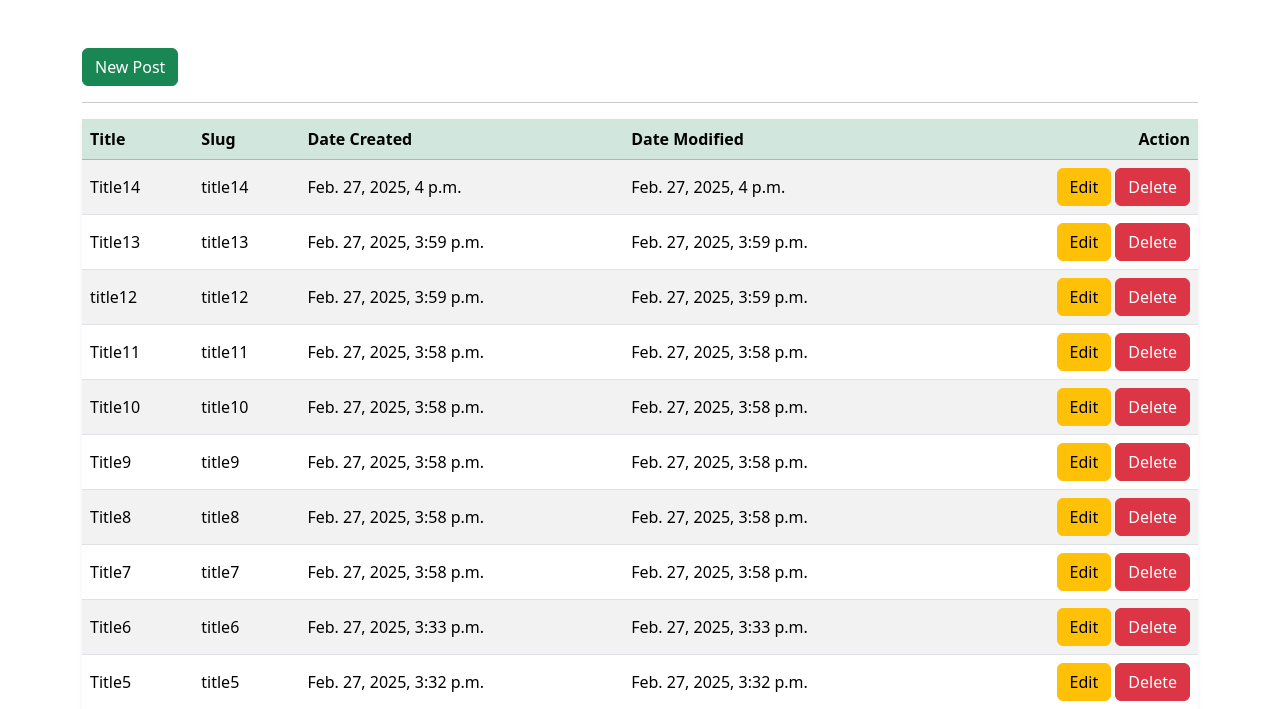
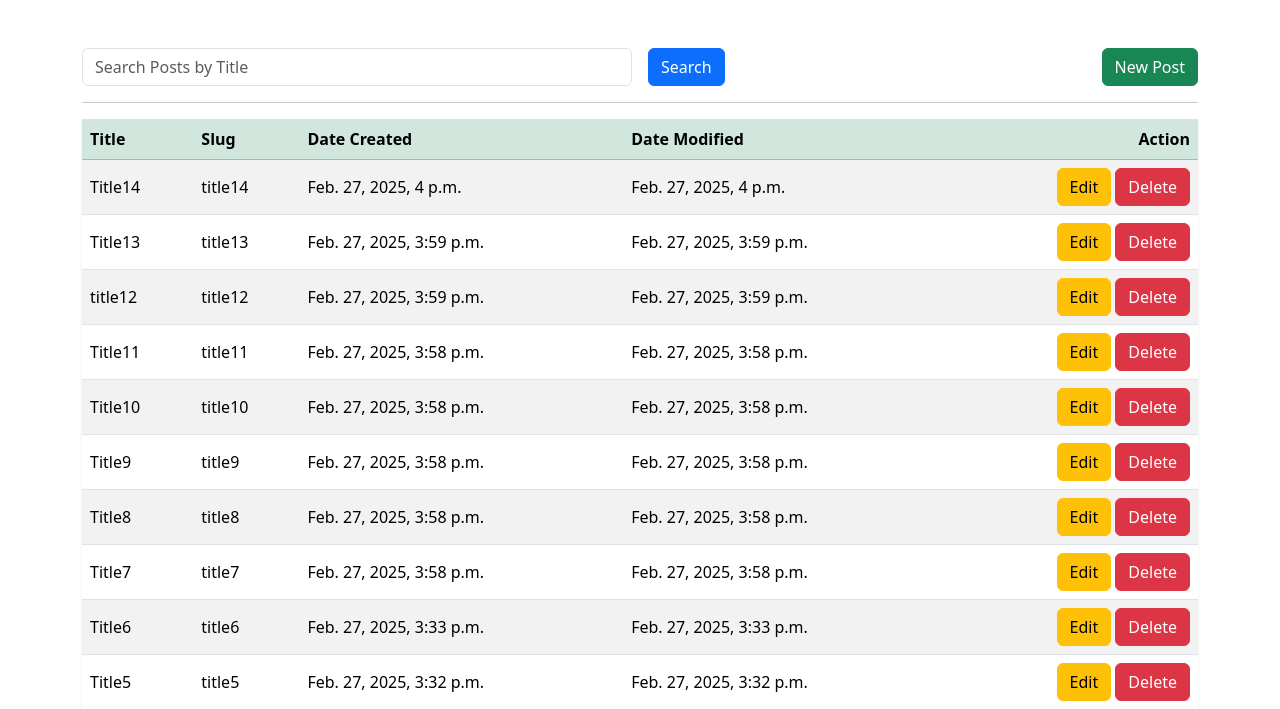
Before and after one commit to Otaxonov/Django-Framework, a Django app: page /account/posts/ in a window 1280 px wide. Shown: the part 56-765 px from the top of the page. Run offline with Django 5.2, Linux system fonts and the light colour scheme; a user stored in the database is signed in; data comes from the database, SQL or seed files in the repository; some libraries are stand-ins or nearby versions.

Commit message:
Blog App

```diff
--- a/DFA/settings.py
+++ b/DFA/settings.py
@@ -39,6 +39,7 @@ INSTALLED_APPS = [
     'django.contrib.staticfiles',
     'Blog.apps.BlogConfig',
     'Users.apps.UsersConfig',
+    'django_filters',
 ]
 
 MIDDLEWARE = [
--- /dev/null
+++ b/Users/filters.py
@@ -0,0 +1,20 @@
+from Blog.models import Post
+from django import forms
+import django_filters
+
+
+class PostFilter(django_filters.FilterSet):
+    class Meta:
+        model = Post
+        fields = ['title']
+
+    title = django_filters.CharFilter(
+        label='By Title',
+        lookup_expr='icontains',
+        widget=forms.TextInput(
+            attrs={
+                'class': 'form-control',
+                'placeholder': 'Search Posts by Title'
+            }
+        )
+    )
--- a/Users/templates/users/posts.html
+++ b/Users/templates/users/posts.html
@@ -2,7 +2,19 @@
 {% load custom_tags %}
 
 {% block content %}
-<a class="btn btn-success" href="{% url 'users_post_create' %}">New Post</a>
+
+<form class="row g-3 align-items-center" action="{% url 'users_posts' %}" method="get">
+    <div class="col-md-6">
+        {{ form.title }}
+    </div>
+    <div class="col-md-2">
+        <button class="btn btn-primary" type="submit">Search</button>
+    </div>
+    <div class="col-md-4">
+        <a class="btn btn-success float-end" href="{% url 'users_post_create' %}">New Post</a>
+    </div>
+</form>
+
 <hr>
 {% if posts %}
 <table class="table table-striped bg-light shadow-sm align-middle">
--- a/Users/views.py
+++ b/Users/views.py
@@ -5,6 +5,7 @@ from Users.forms import SignUpForm, SignInForm
 from django.shortcuts import render, redirect
 from django.contrib.auth import login, logout
 from Users.forms import PostCreateForm, PostEditForm
+from Users.filters import PostFilter
 from django.contrib import messages
 from Blog.models import Post
 from django.views import View
@@ -79,10 +80,19 @@ class PostsView(View):
 
     def get(self, request, *args, **kwargs):
         posts = Post.objects.filter(author=request.user)
+
+        posts_filter = PostFilter(request.GET, queryset=posts)
+
+        form = posts_filter.form
+        posts = posts_filter.qs
+
         paginator = Paginator(posts, 10)
         page_number = request.GET.get("page")
         posts = paginator.get_page(page_number)
+
         self.context['posts'] = posts
+        self.context['form'] = form
+
         return render(request=request, template_name=self.template_name, context=self.context)
 
 class SignInView(View):
```
